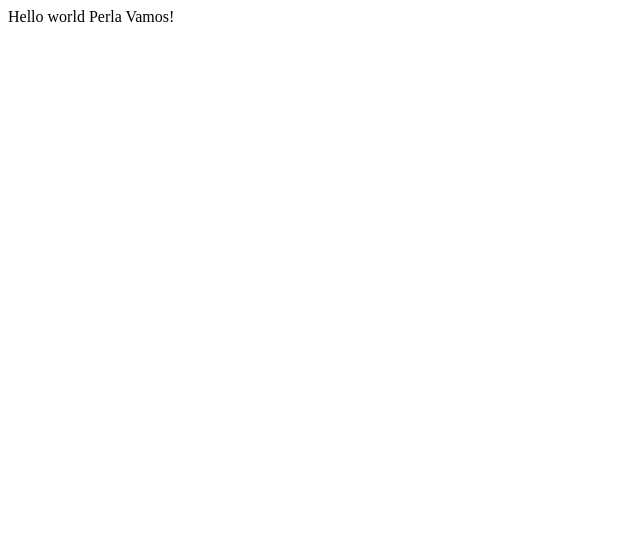
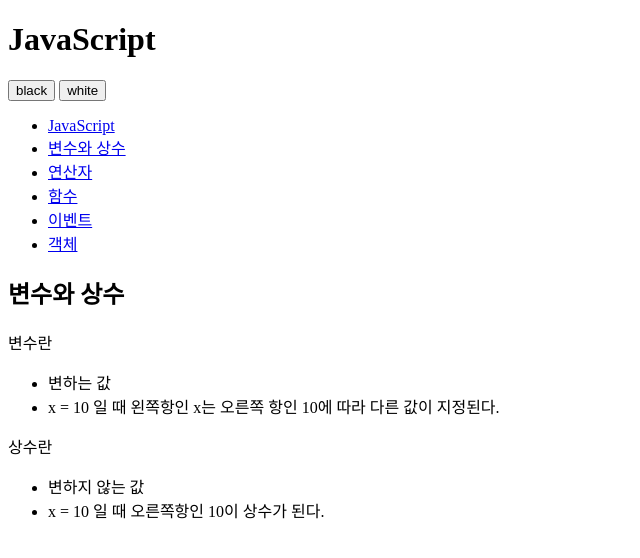
Before and after one commit to perla890110/opentutorials-perla, a plain HTML site: page index.html in a window 1280 px wide. Shown: the whole page, without its empty margins (0-640 px from the left). Drawn offline with Linux system fonts and the light colour scheme.

Commit message:
add html

```diff
--- a/index.html
+++ b/index.html
@@ -1,24 +1,53 @@
 <!DOCTYPE html>
-<html lang="en">
-	<head>
-		<meta charset="utf-8" />
+<html>
+    <head>
+        <meta charset="utf-8" />
+    </head>
 
-		<!-- Always force latest IE rendering engine (even in intranet) & Chrome Frame
-		Remove this if you use the .htaccess -->
-		<meta http-equiv="X-UA-Compatible" content="IE=edge,chrome=1" />
-
-		<title>index</title>
-		<meta name="description" content="" />
-		<meta name="author" content="perla" />
-
-		<meta name="viewport" content="width=device-width; initial-scale=1.0" />
-
-		<!-- Replace favicon.ico & apple-touch-icon.png in the root of your domain and delete these references -->
-		<link rel="shortcut icon" href="/favicon.ico" />
-		<link rel="apple-touch-icon" href="/apple-touch-icon.png" />
-	</head>
-
-	<body>
-	    Hello world Perla Vamos!
-	</body>
+    <body id="body">
+        <div>
+            <header>
+                <h1>JavaScript</h1>
+            </header>
+            <div id="toolbar">
+                <input type="button" value="black" />
+                <input type="button" value="white" />
+            </div>
+            <nav>
+                <ul>
+                    <li><a href="http://opentutorials.org/course/49/17">JavaScript</a></li>
+                    <li><a href="http://opentutorials.org/course/49/16">변수와 상수</a></li>
+                    <li><a href="http://opentutorials.org/course/49/18">연산자</a></li>
+                    <li><a href="http://opentutorials.org/course/49/19">함수</a></li>
+                    <li><a href="http://opentutorials.org/course/49/20">이벤트</a></li>
+                    <li><a href="http://opentutorials.org/course/49/21">객체</a></li>
+                </ul>
+            </nav>
+            <article>
+                <h2>변수와 상수</h2>
+                <div>
+                    <p>변수란</p>
+                    <ul>
+                        <li>
+                            변하는 값
+                        </li>
+                        <li>
+                            x = 10 일 때 왼쪽항인 x는 오른쪽 항인 10에 따라 다른 값이 지정된다.
+                        </li>
+                    </ul>
+                    <p>
+                        상수란
+                    </p>
+                    <ul>
+                        <li>
+                            변하지 않는 값
+                        </li>
+                        <li>
+                            x = 10 일 때 오른쪽항인 10이 상수가 된다.
+                        </li>
+                    </ul>
+                </div>
+            </article>
+        </div>
+    </body>
 </html>
```
